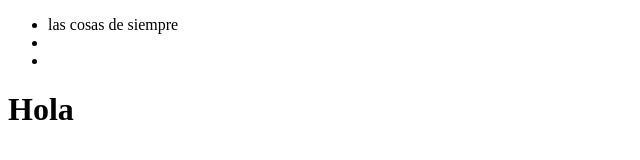
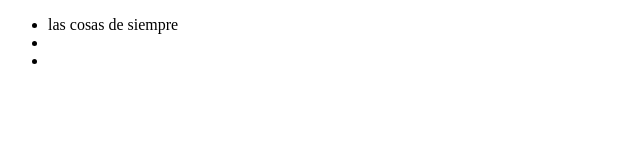
Before and after one commit to LeticiaAloia/clase-git, a plain HTML site: page index.html in a window 1280 px wide. Shown: the whole page, without its empty margins (0-640 px from the left). Drawn offline with Linux system fonts and the light colour scheme.

Commit message:
Arreglos

```diff
--- a/index.html
+++ b/index.html
@@ -15,8 +15,5 @@
             </ul>
         </nav>
     </header>
-    <main>
-        <h1>Hola</h1>
-    </main>
 </body>
 </html>
```
